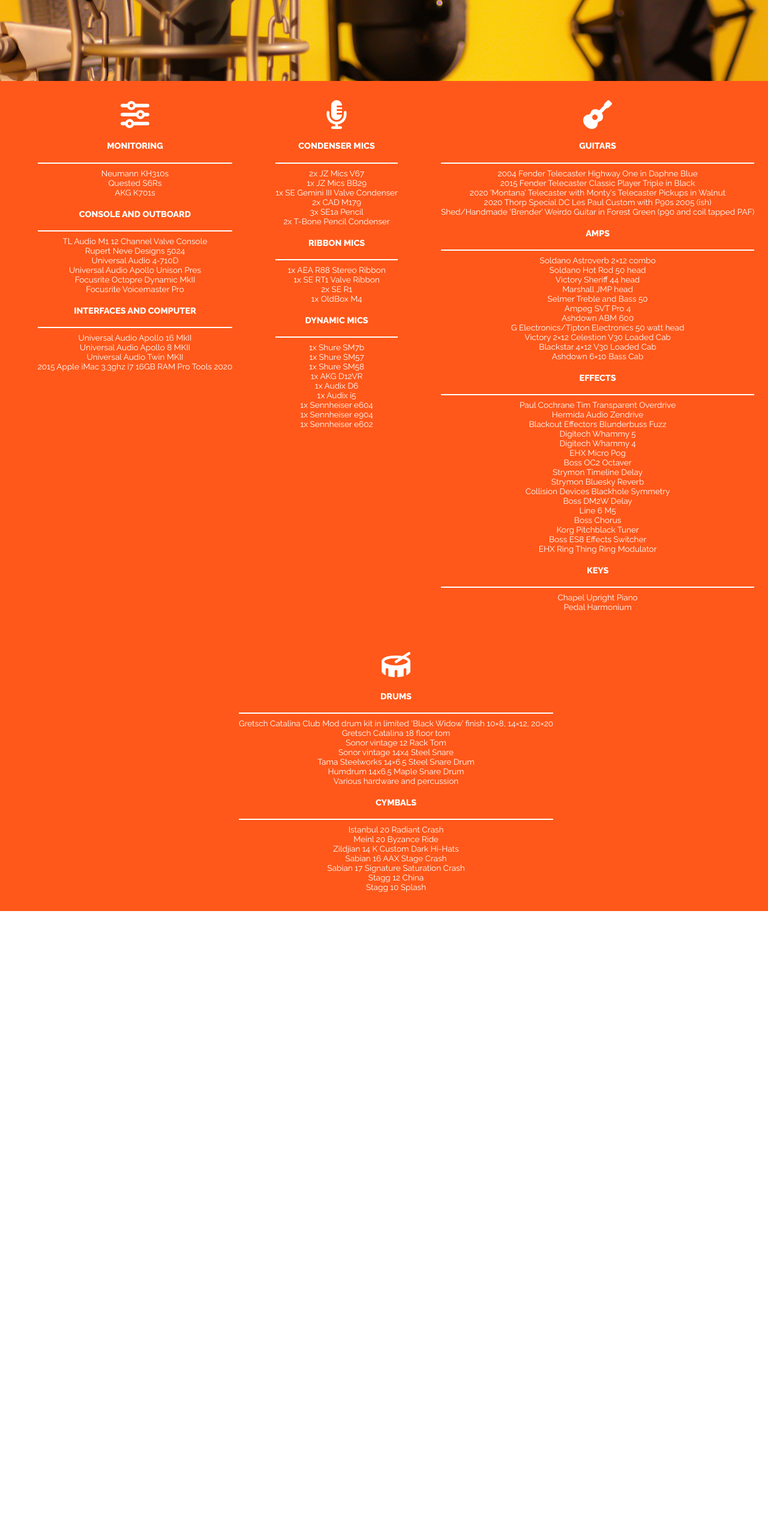
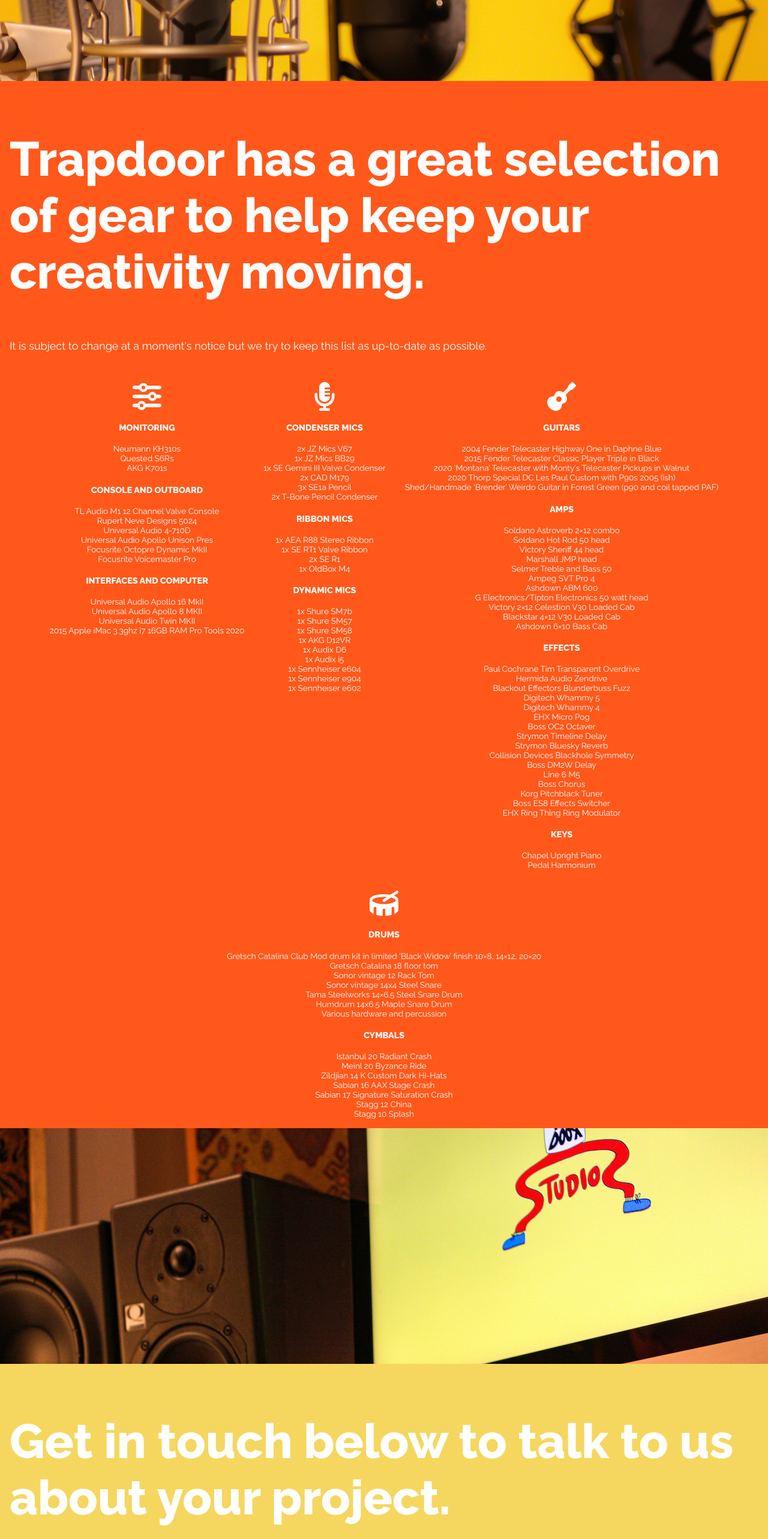
Before and after one commit to scoupar/trapdoor-studios, a Next.js app: page /about in a window 1280 px wide. Shown: the part 4100-6666 px from the top of the page at 60% size. Before the commit the page ends 5619 px from the top, so only its background shows below. Built offline with nearby package versions, Linux system fonts and the light colour scheme.

Commit message:
animated faq

```diff
--- a/components/Bio.js
+++ b/components/Bio.js
@@ -4,6 +4,7 @@ import historyImage from "../public/dan-banner.jpg";
 import servicesImage from "../public/faq-img.jpg";
 import Discography from "./Discography";
 import StudioLanding from "./StudioLanding";
+import Contact from "./Contact";
 import GearLanding from "./GearLanding";
 
 const BioText = () => {
@@ -122,6 +123,7 @@ const Bio = () => {
       <HistoryText />
       <StudioLanding />
       <GearLanding />
+      <Contact />
     </>
   );
 };
--- a/components/Contact.js
+++ b/components/Contact.js
@@ -1,6 +1,8 @@
 import Image from "next/image";
-import bookImage from "../public/services-img2.jpg";
+import bookImage from "../public/booking-banner.jpg";
 import faqImage from "../public/book-img.jpg";
+import Toggle from "./Toggle";
+import { AnimateSharedLayout } from "framer-motion";
 
 const Contact = () => {
   return (
@@ -10,18 +12,21 @@ const Contact = () => {
       </div>
       <section id="contact">
         <div className="form-text">
-          <h2>CONTACT</h2>
-          <hr></hr>
+          <h2 className="text-title">
+            Get in touch below to talk to us about your project.
+          </h2>
           <p>
             Please fill in the contact form, or if you prefer, you can send us
             an email directly to (whatever the studio email will be?) Whether
             it's a full production or a quick voiceover, we're always happy to
             have a chat through your ideas and discuss what Trapdoor can bring
-            to your work. <br></br>
-            <br></br>The studio is ideally situated just off Edge Lane (A5047)
-            one of the main routes into Liverpool, so is easy to access by both
-            car and public transport. There is free parking directly outside the
-            studio door with a very easy load in!
+            to your work.
+          </p>
+          <p>
+            The studio is ideally situated just off Edge Lane (A5047) one of the
+            main routes into Liverpool, so is easy to access by both car and
+            public transport. There is free parking directly outside the studio
+            door with a very easy load in!
           </p>
           <form
             className="contact-form"
@@ -49,7 +54,7 @@ const Contact = () => {
             />
             <textarea
               name="message"
-              placeholder="Tell me about your project here!"
+              placeholder="Tell us about your project here!"
               required
               cols="4"
               rows="6"
@@ -60,35 +65,44 @@ const Contact = () => {
           </form>
         </div>
       </section>
-      <div className="image-container">
-        <Image src={faqImage} className="faq-image" layout="responsive" />
-      </div>
+
       <section id="faq">
         <div className="faq">
           <div className="faq-text">
             <h2>BOOKING FAQ</h2>
-            <h2>What are your rates?</h2>
-            <hr />
+            <AnimateSharedLayout>
+              <Toggle title="What are your rates?">
+                <div className="answer">
                   <p>
                     Please get in touch and we can talk you through this. Every
-              project is different so let us know what you're looking to do and
-              we can tailor a quote for you.
+                    project is different so let us know what you're looking to
+                    do and we can tailor a quote for you.
                   </p>
-            <h2>How long is a day at Trapdoor?</h2>
-            <hr />
+                </div>
+              </Toggle>
+              <Toggle title="How long is a day at Trapdoor?">
+                <div className="answer">
                   <p>A day at Trapdoor runs from 10-7.</p>
-            <h2>Do you do weekends?</h2>
-            <hr />
+                </div>
+              </Toggle>
+              <Toggle title="Do you do weekends?">
+                <div className="answer">
                   <p>
-              We prefer to operate during the week but can offer weeknds in some
-              circumstances.
+                    We prefer to operate during the week but can offer weeknds
+                    in some circumstances.
                   </p>
-            <h2>Is Trapdoor available for dry hire?</h2>
-            <hr />
+                </div>
+              </Toggle>
+              <Toggle title="Is Trapdoor available for dry hire?">
+                <div className="answer">
                   <p>
-              Yes! Please get in touch and we can talk you through the process.
+                    Yes! Please get in touch and we can talk you through the
+                    process.
                   </p>
+                </div>
+              </Toggle>
               <h4>For all other enquiries please get in touch.</h4>
+            </AnimateSharedLayout>
           </div>
         </div>
       </section>
--- a/components/GearLanding.js
+++ b/components/GearLanding.js
@@ -22,6 +22,16 @@ const GearLanding = () => {
           layout="responsive"
         />
       </div>
+      <div className="gear-text">
+        <h2 className="text-title">
+          Trapdoor has a great selection of gear to help keep your creativity
+          moving.
+        </h2>
+        <p>
+          It is subject to change at a moment's notice but we try to keep this
+          list as up-to-date as possible.
+        </p>
+      </div>
       <div className="gear-container">
         <section id="studio">
           <div className="studio-gear-container">
@@ -29,12 +39,12 @@ const GearLanding = () => {
               <ul>
                 <FontAwesomeIcon icon={faSliders} size="3x" color="white" />
                 <h4>MONITORING</h4>
-                <hr></hr>
+                {/* <hr></hr> */}
                 <li>Neumann KH310s</li>
                 <li>Quested S6Rs</li>
                 <li>AKG K701s</li>
                 <h4>CONSOLE AND OUTBOARD</h4>
-                <hr></hr>
+                {/* <hr></hr> */}
                 <li>TL Audio M1 12 Channel Valve Console</li>
                 <li>Rupert Neve Designs 5024</li>
                 <li>Universal Audio 4-710D</li>
@@ -42,7 +52,7 @@ const GearLanding = () => {
                 <li>Focusrite Octopre Dynamic MkII</li>
                 <li>Focusrite Voicemaster Pro </li>
                 <h4>Interfaces and Computer</h4>
-                <hr></hr>
+                {/* <hr></hr> */}
                 <li>Universal Audio Apollo 16 MkII</li>
                 <li>Universal Audio Apollo 8 MKII</li>
                 <li>Universal Audio Twin MKII</li>
@@ -61,7 +71,6 @@ const GearLanding = () => {
                   color="white"
                 />
                 <h4>Condenser Mics</h4>
-                <hr></hr>
                 <li>2x JZ Mics V67</li>
                 <li>1x JZ Mics BB29</li>
                 <li>1x SE Gemini III Valve Condenser</li>
@@ -69,13 +78,11 @@ const GearLanding = () => {
                 <li>3x SE1a Pencil</li>
                 <li>2x T-Bone Pencil Condenser</li>
                 <h4>Ribbon Mics</h4>
-                <hr></hr>
                 <li>1x AEA R88 Stereo Ribbon</li>
                 <li>1x SE RT1 Valve Ribbon</li>
                 <li>2x SE R1</li>
                 <li>1x OldBox M4</li>
                 <h4>Dynamic Mics</h4>
-                <hr></hr>
                 <li>1x Shure SM7b</li>
                 <li>1x Shure SM57</li>
                 <li>1x Shure SM58</li>
@@ -95,7 +102,6 @@ const GearLanding = () => {
               <ul>
                 <FontAwesomeIcon icon={faGuitar} size="3x" color="white" />
                 <h4>Guitars</h4>
-                <hr></hr>
                 <li>2004 Fender Telecaster Highway One in Daphne Blue</li>
                 <li>2015 Fender Telecaster Classic Player Triple in Black</li>
                 <li>
@@ -112,7 +118,6 @@ const GearLanding = () => {
               </ul>
               <ul>
                 <h4>Amps</h4>
-                <hr></hr>
                 <li>Soldano Astroverb 2×12 combo</li>
                 <li>Soldano Hot Rod 50 head</li>
                 <li>Victory Sheriff 44 head</li>
@@ -127,7 +132,6 @@ const GearLanding = () => {
               </ul>
               <ul>
                 <h4>Effects</h4>
-                <hr></hr>
                 <li>Paul Cochrane Tim Transparent Overdrive</li>
                 <li>Hermida Audio Zendrive</li>
                 <li>Blackout Effectors Blunderbuss Fuzz</li>
@@ -147,7 +151,6 @@ const GearLanding = () => {
               </ul>
               <ul>
                 <h4>Keys</h4>
-                <hr></hr>
                 <li>Chapel Upright Piano</li>
                 <li>Pedal Harmonium</li>
               </ul>
@@ -160,7 +163,6 @@ const GearLanding = () => {
             <ul>
               <FontAwesomeIcon icon={faDrum} size="3x" color="white" />
               <h4>Drums</h4>
-              <hr></hr>
               <li>
                 Gretsch Catalina Club Mod drum kit in limited ‘Black Widow’
                 finish 10×8, 14×12, 20×20
@@ -174,7 +176,6 @@ const GearLanding = () => {
             </ul>
             <ul>
               <h4>Cymbals</h4>
-              <hr></hr>
               <li>Istanbul 20 Radiant Crash</li>
               <li>Meinl 20 Byzance Ride</li>
               <li>Zildjian 14 K Custom Dark Hi-Hats</li>
--- /dev/null
+++ b/components/Toggle.js
@@ -0,0 +1,15 @@
+import React, { useState } from "react";
+import { motion } from "framer-motion";
+
+const Toggle = ({ children, title }) => {
+  const [toggle, setToggle] = useState(false);
+  return (
+    <motion.div layout onClick={() => setToggle(!toggle)}>
+      <motion.h2 layout>{title}</motion.h2>
+      {toggle ? children : ""}
+      <div className="faq-line"></div>
+    </motion.div>
+  );
+};
+
+export default Toggle;
--- a/package.json
+++ b/package.json
@@ -15,6 +15,7 @@
     "@fortawesome/free-solid-svg-icons": "^6.1.1",
     "@fortawesome/react-fontawesome": "^0.1.18",
     "babel-plugin-macros": "^3.1.0",
+    "framer-motion": "^6.3.0",
     "next": "11.1.0",
     "react": "17.0.2",
     "react-dom": "17.0.2",
--- a/styles/globals.css
+++ b/styles/globals.css
@@ -11,6 +11,8 @@ body {
 ul {
   list-style: none;
   text-align: center;
+  margin: 0;
+  padding: 0;
 }
 
 li {
@@ -149,7 +151,7 @@ nav a:hover {
 }
 
 .text-title {
-  font-size: clamp(3rem, 1rem + 10vw, 5rem);
+  font-size: clamp(1rem, 0.5rem + 8vw, 5rem);
 }
 
 .secondnav {
@@ -329,6 +331,13 @@ nav a:hover {
 
 /* gear landing */
 
+.gear-text {
+  width: 100%;
+  background-color: #ff581a;
+  padding: 1rem;
+  z-index: 5;
+}
+
 .studio-gear-text {
   width: 100%;
   background-color: #ff581a;
@@ -392,10 +401,14 @@ h3 {
 .contact-form {
   display: flex;
   flex-direction: column;
-  left: 10%;
   background-color: #f5d75f;
   padding: 1rem;
-  width: 95vw;
+  width: 75vw;
+}
+
+form {
+  margin: 0;
+  padding: 0;
 }
 
 /* Faq section */
@@ -405,6 +418,13 @@ h3 {
   background-color: #f5d75f;
   padding: 1rem;
   z-index: 1;
+}
+
+.faq-line {
+  background: white;
+  height: 0.2rem;
+  margin: 2rem 0rem;
+  width: 100%;
 }
 
 /* contact form */
```
Also changed, not shown: public/booking-banner.jpg (added), 1 other file (tests, documents, lock files or other folders). Lines whose indentation alone changed are shown as unchanged.
